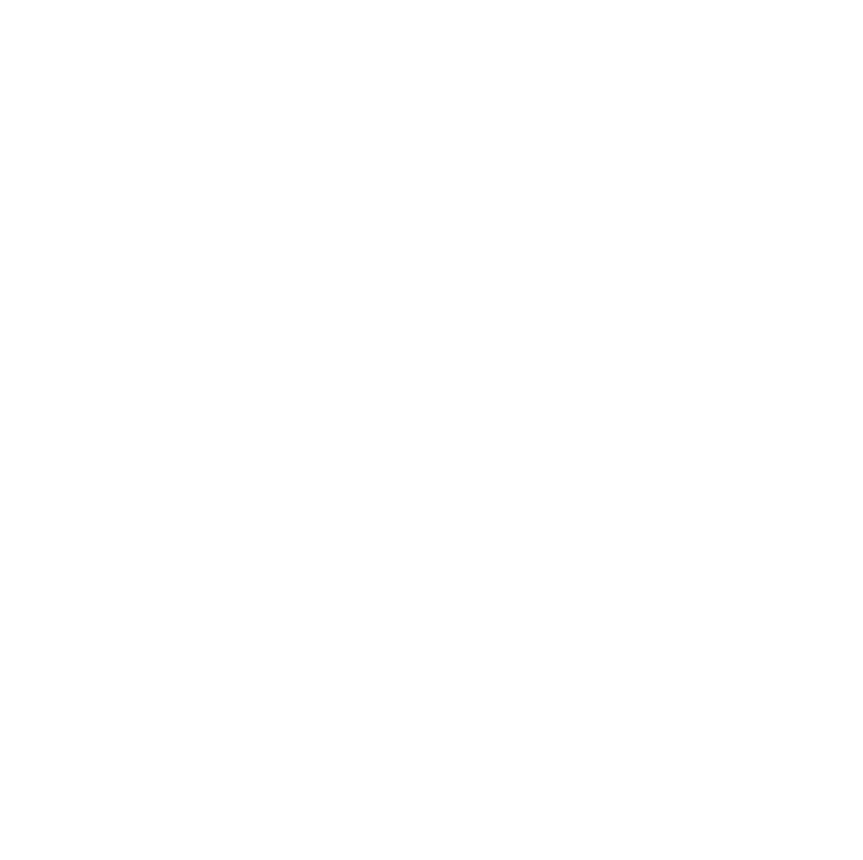
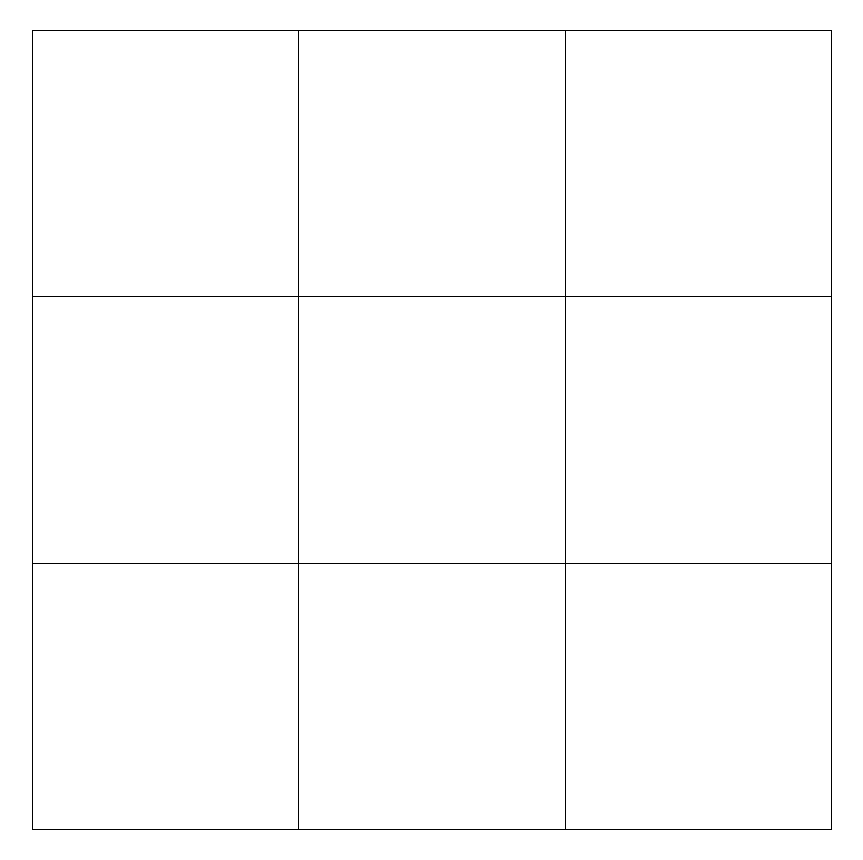
Before and after one commit to friari/tic-tac-toe, a plain HTML site: page index.html in a window 1280 px wide. Shown: the whole page, without its empty margins (208-1071 px from the left). Before the commit the page ends 800 px from the top, so only its background shows below. Drawn offline with Linux system fonts and the light colour scheme.

Commit message:
init js code and html with basic styles

```diff
--- a/index.html
+++ b/index.html
@@ -7,6 +7,19 @@
   <link rel="stylesheet" href="style.css">
 </head>
 <body>
+  <div class="container">
+    <div class="game">
+      <div class="game-cell" data-cell="1"></div>
+      <div class="game-cell" data-cell="2"></div>
+      <div class="game-cell" data-cell="3"></div>
+      <div class="game-cell" data-cell="4"></div>
+      <div class="game-cell" data-cell="5"></div>
+      <div class="game-cell" data-cell="6"></div>
+      <div class="game-cell" data-cell="7"></div>
+      <div class="game-cell" data-cell="8"></div>
+      <div class="game-cell" data-cell="9"></div>
+    </div>
+  </div>
   <script src="script.js"></script>
 </body>
 </html>
--- a/script.js
+++ b/script.js
@@ -0,0 +1,38 @@
+// Gameboard, returns 2d board array and reset method
+const gameboard = (() => {
+  const _initGameboardRow = () => [undefined, undefined, undefined];
+  const _initGameboard = () => {
+    const _gameboardArray = [];
+    for (let i = 0; i < 3; i++) {
+      let _gameboardRow = _initGameboardRow();
+      _gameboardArray.push(_gameboardRow);
+    }
+    return _gameboardArray;
+  }
+  const board = _initGameboard();
+  const reset = _initGameboard;
+
+  return { board, reset };
+})();
+
+// Player, sets player token
+const createPlayer = (playerName, token) => {
+  return { playerName, token }
+}
+
+const runGame = () => {
+
+}
+
+// what does the player need to do?
+// player needs to be able to place token on board
+// is that all?
+// controller needs to know when the player is taking its turn, so maybe the player needs a playerturn?
+
+// winning states
+// row1 = gameboard[0][0], gameboard[0][1], gameboard[0][2]
+// row2 = gameboard[1][0], gameboard[1][1], gameboard[1][2]
+// row3 = gameboard[2][0], gameboard[2][1], gameboard[2][2]
+[[0,0],[0,1],[0,2]]
+
+// so we'll need nested loops
--- a/style.css
+++ b/style.css
@@ -0,0 +1,26 @@
+* {
+  box-sizing: border-box;
+  margin: 0;
+}
+
+.container {
+  margin: 30px auto;
+  max-width: 800px;
+}
+
+.game {
+  width: 800px;
+  height: 800px;
+  display: grid;
+  grid-template-rows: repeat(3, 1fr);
+  grid-template-columns: repeat(3, 1fr);
+  gap: 0px;
+  border-left: 1px solid black;
+  border-top: 1px solid black;
+}
+
+.game-cell {
+  border-right: 1px solid black;
+  border-bottom: 1px solid black;
+  cursor: pointer;
+}
```
